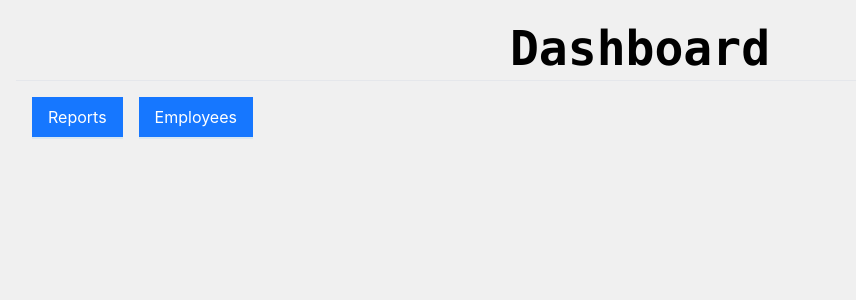
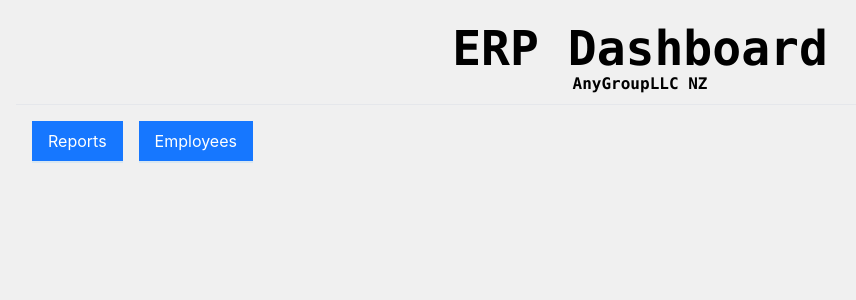
Before and after one commit to Todaricli/aws-3-tier-app, a React (Vite) app in the folder frontend/: page / in a window 1280 px wide. Shown: the top 300 px of the page, without its empty margins (0-856 px from the left). Built offline with nearby package versions, Linux system fonts and the light colour scheme; no server answers.

Commit message:
change ui

```diff
--- a/frontend/src/App.tsx
+++ b/frontend/src/App.tsx
@@ -180,7 +180,8 @@ function App() {
   return (
     <div className='h-screen w-screen flex flex-col font-mono p-4'>
       <header className='py-2 border-b'>
-        <h1 className='text-center font-bold text-5xl'>Dashboard</h1>
+        <h1 className='text-center font-bold text-5xl'>ERP Dashboard</h1>
+        <h3 className='text-center font-bold'>AnyGroupLLC NZ </h3>
       </header>
       <main className='py-4 px-4 space-y-6'>
         <div className='space-x-4'>
```
